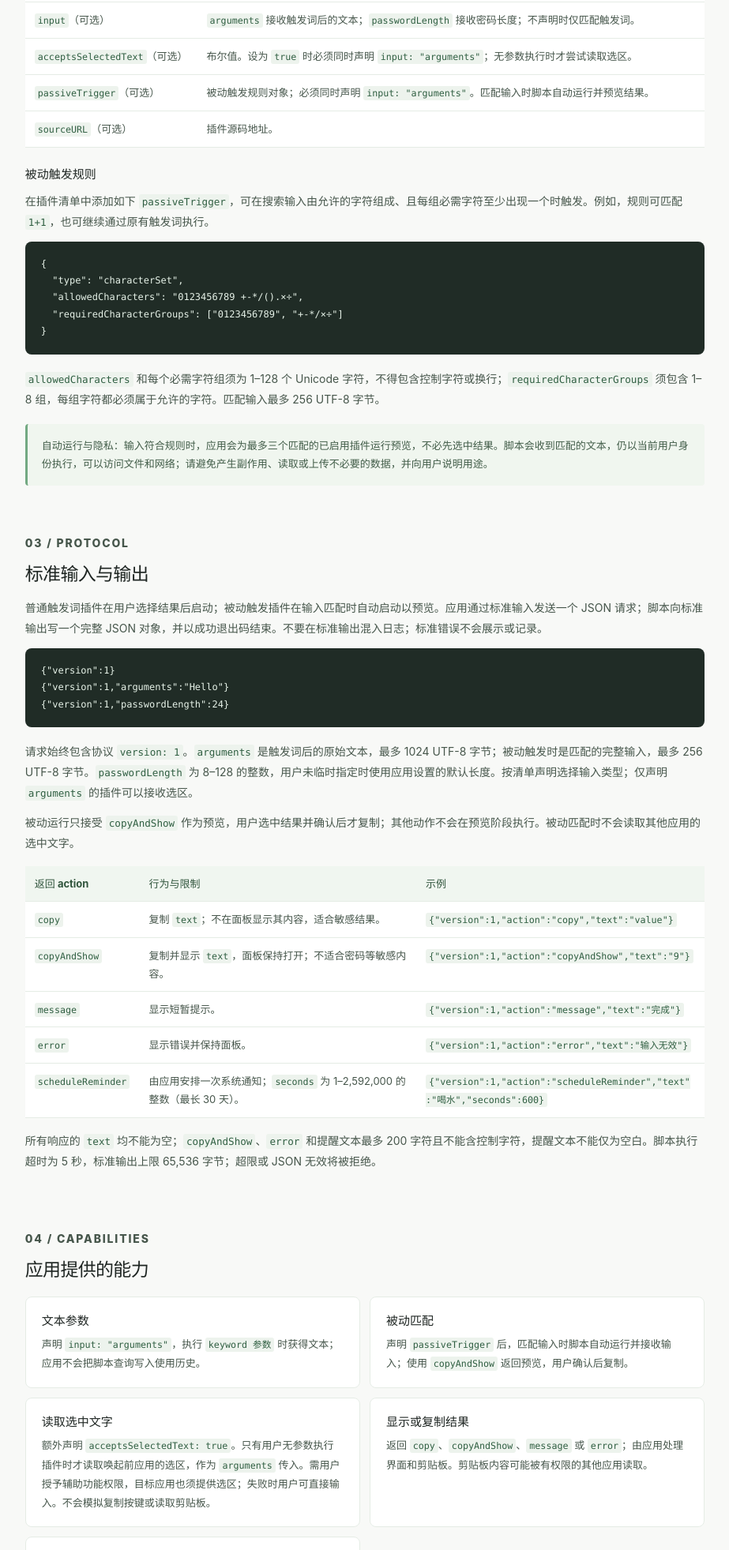
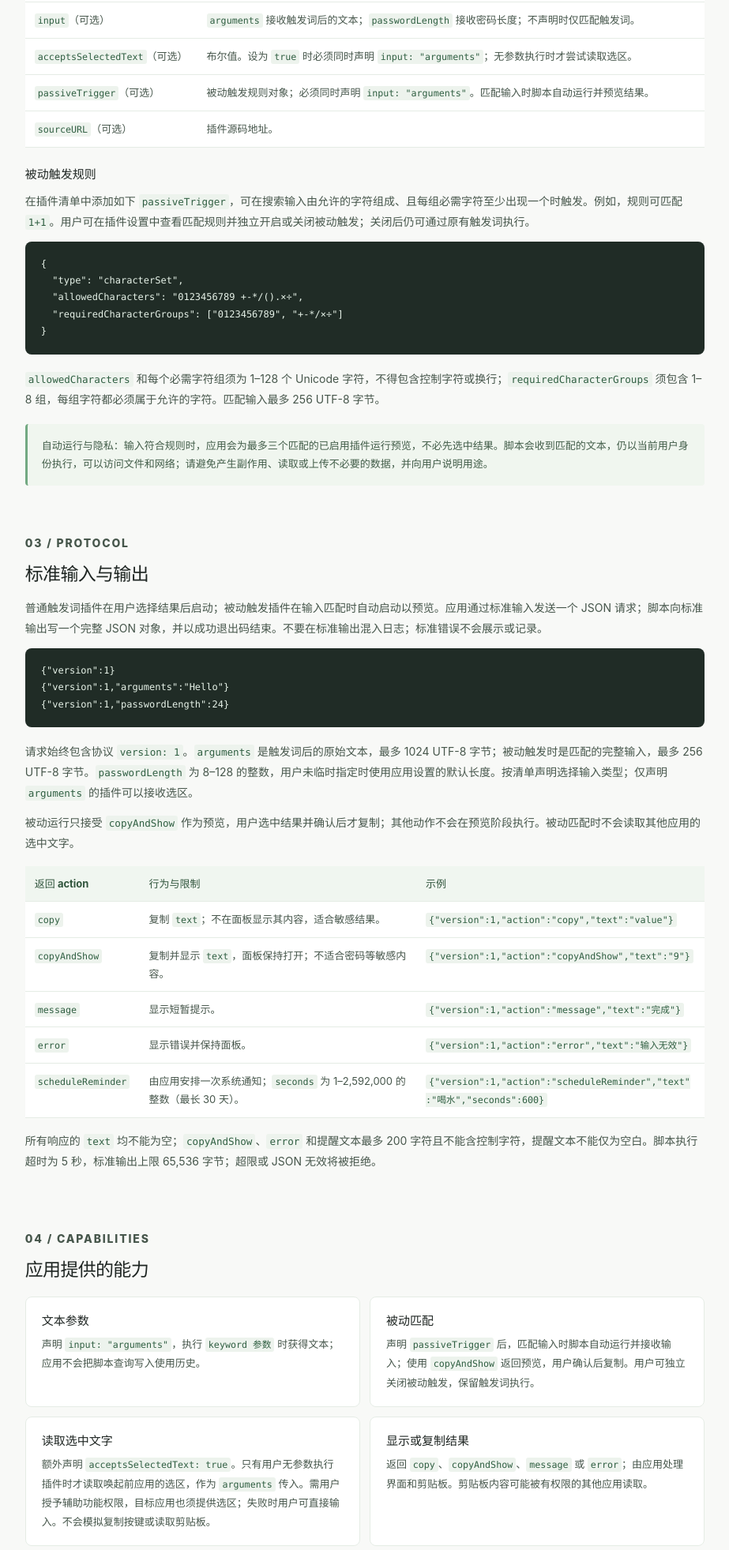
Before and after one commit to peiel/quicklauncher-plugin-site, a plain HTML site: page developer.html in a window 1280 px wide. Shown: the part 2884-4847 px from the top of the page at 79% size, without its empty margins (311-1234 px from the left). Drawn offline with Linux system fonts and the light colour scheme.

Commit message:
docs: explain passive trigger control

```diff
--- a/developer.html
+++ b/developer.html
@@ -117,7 +117,7 @@ print(json.dumps(result, ensure_ascii=False))</code></pre>
           <tr><td><code>sourceURL</code>（可选）</td><td>插件源码地址。</td></tr>
         </tbody></table></div>
         <h3>被动触发规则</h3>
-        <p>在插件清单中添加如下 <code>passiveTrigger</code>，可在搜索输入由允许的字符组成、且每组必需字符至少出现一个时触发。例如，规则可匹配 <code>1+1</code>，也可继续通过原有触发词执行。</p>
+        <p>在插件清单中添加如下 <code>passiveTrigger</code>，可在搜索输入由允许的字符组成、且每组必需字符至少出现一个时触发。例如，规则可匹配 <code>1+1</code>。用户可在插件设置中查看匹配规则并独立开启或关闭被动触发；关闭后仍可通过原有触发词执行。</p>
         <pre><code data-example="passive-trigger">{
   "type": "characterSet",
   "allowedCharacters": "0123456789 +-*/().×÷",
@@ -149,7 +149,7 @@ print(json.dumps(result, ensure_ascii=False))</code></pre>
         <p class="section-label">04 / CAPABILITIES</p><h2 id="capabilities-title">应用提供的能力</h2>
         <div class="capability-grid">
           <article><h3>文本参数</h3><p>声明 <code>input: "arguments"</code>，执行 <code>keyword 参数</code> 时获得文本；应用不会把脚本查询写入使用历史。</p></article>
-          <article><h3>被动匹配</h3><p>声明 <code>passiveTrigger</code> 后，匹配输入时脚本自动运行并接收输入；使用 <code>copyAndShow</code> 返回预览，用户确认后复制。</p></article>
+          <article><h3>被动匹配</h3><p>声明 <code>passiveTrigger</code> 后，匹配输入时脚本自动运行并接收输入；使用 <code>copyAndShow</code> 返回预览，用户确认后复制。用户可独立关闭被动触发，保留触发词执行。</p></article>
           <article><h3>读取选中文字</h3><p>额外声明 <code>acceptsSelectedText: true</code>。只有用户无参数执行插件时才读取唤起前应用的选区，作为 <code>arguments</code> 传入。需用户授予辅助功能权限，目标应用也须提供选区；失败时用户可直接输入。不会模拟复制按键或读取剪贴板。</p></article>
           <article><h3>显示或复制结果</h3><p>返回 <code>copy</code>、<code>copyAndShow</code>、<code>message</code> 或 <code>error</code>；由应用处理界面和剪贴板。剪贴板内容可能被有权限的其他应用读取。</p></article>
           <article><h3>定时提醒</h3><p>返回 <code>scheduleReminder</code>，应用向系统申请一次性通知；首次使用时可能请求通知授权。显示受系统通知设置和专注模式影响，脚本无需后台等待。</p></article>
```
Also changed, not shown: 1 other file.
